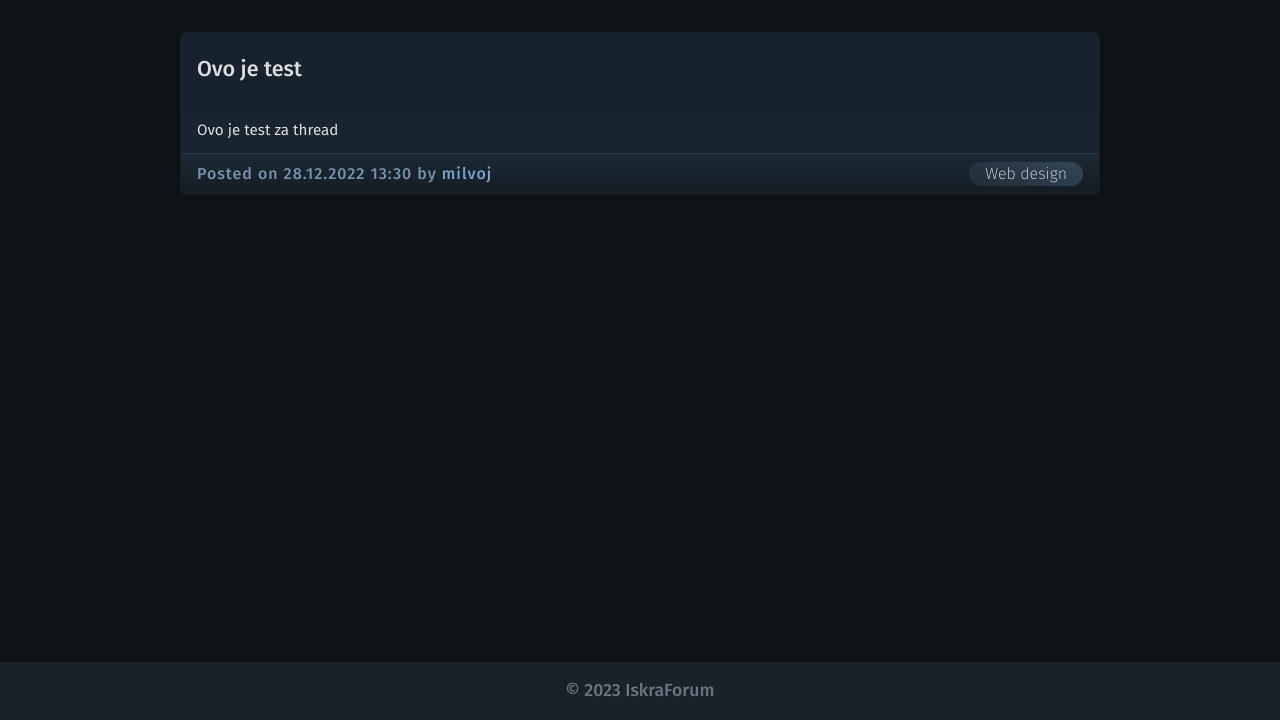
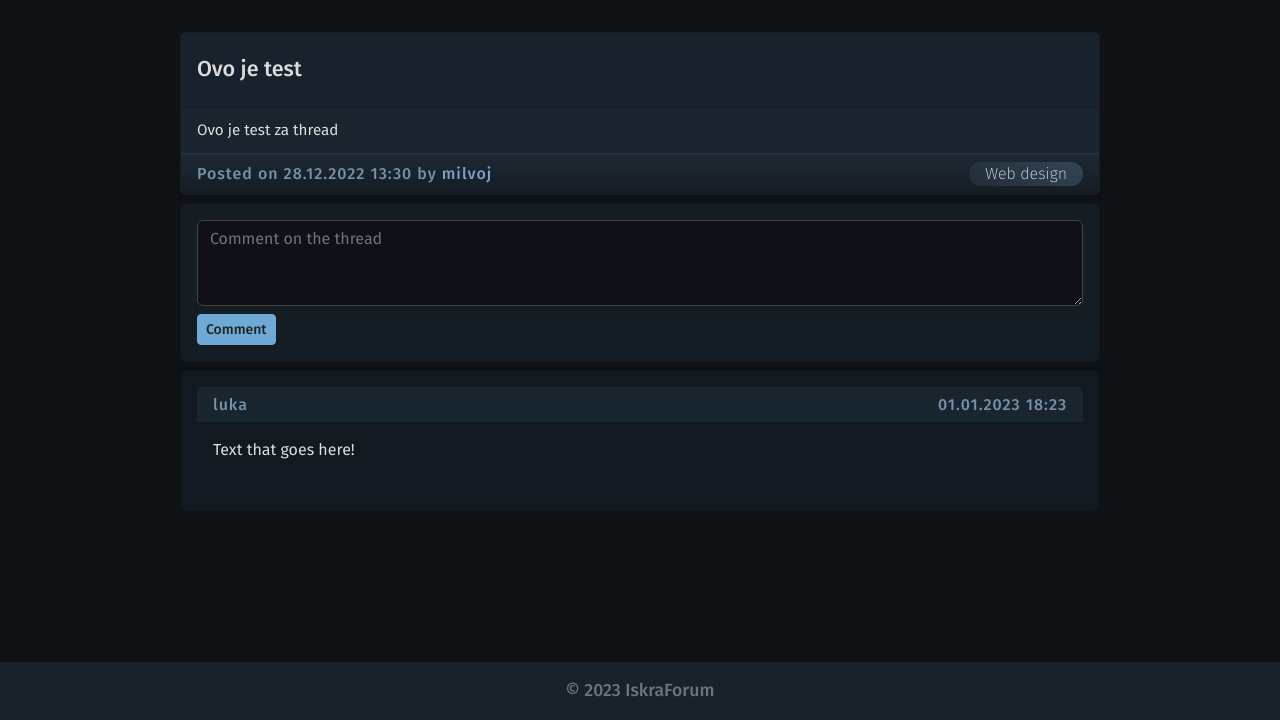
Before and after one commit to LukaCafuka/IskraForum, a Django app: page /thread/19/ in a window 1280 px wide. Shown: the part 80-800 px from the top of the page. Run offline with Django 4.2, Linux system fonts and the light colour scheme; data comes from the database, SQL or seed files in the repository; some libraries are stand-ins or nearby versions.

Commit message:
Napravljen dizajn za komentare

```diff
--- a/gd_forum/base/models.py
+++ b/gd_forum/base/models.py
@@ -19,3 +19,12 @@ class Category(models.Model):
 
     def __str__(self):
         return str(self.name)
+
+class Comment(models.Model):
+    text = models.TextField(max_length=700)
+    thread = models.ForeignKey("Thread", verbose_name=("Thread"), null=True, on_delete=models.CASCADE)
+    uploader = models.ForeignKey(User, null=True, on_delete=models.CASCADE)
+    created = models.DateTimeField(auto_now_add=True)
+
+    def __str__(self):
+        return str(self.text[0:20])
--- a/gd_forum/base/templates/base/thread.html
+++ b/gd_forum/base/templates/base/thread.html
@@ -39,7 +39,12 @@
         border-top: solid 1px #283A45 !important;
         margin: 0 !important;
     }
-    .thread-footer .post-info {
+    .comment-footer {
+        background-color: #19262F !important;
+        margin: 0 !important;
+        border: none !important;
+    }
+    .post-info {
         font-weight: 500 !important;
         letter-spacing: 1px !important;
         color: #7691AB !important;
@@ -101,7 +106,8 @@
     }
     .button-card {
         border: none !important;
-        background-image: linear-gradient(270deg, #0e1215, #1a242b22);
+        //background-image: linear-gradient(270deg, #0e1215, #1a242b22);
+        background-color: #0e1215 !important;
     }
     .container-thread {
         margin-top: 2em !important;
@@ -122,6 +128,14 @@
 
             margin: 0vh 0vw;
         }
+    }
+    .comment-form-card {
+        background-color: #141c24 !important;
+        //margin: 0vh 8.65vw;
+    }
+    .comment-card {
+        background-color: #121921 !important;
+        //margin: 0vh 8.65vw;
     }
 {% endblock css %}
 
@@ -173,5 +187,20 @@
     </div>
     </div>
     {% endif %}
+    <div class="card p-3 my-2 comment-form-card">
+        <form action="" method="POST">
+            <textarea name="" class="form-control" id="" cols="20" rows="3" placeholder="Comment on the thread"></textarea>
+            <a type="submit" class="btn btn-primary btn-sm mt-2">Comment</a>
+        </form>
+    </div>
+    <div class="card comment-card p-3 my-2">
+        <div class="card-header comment-footer d-flex justify-content-between align-items-center">
+            <h6 class="post-info m-0">luka</h6>
+            <h6 class="post-info m-0">01.01.2023 18:23</h6>
+        </div>
+        <div class="card-body">
+            <p>Text that goes here!</p>
+        </div>
+    </div>
 </div>
 {% endblock content %}
```
